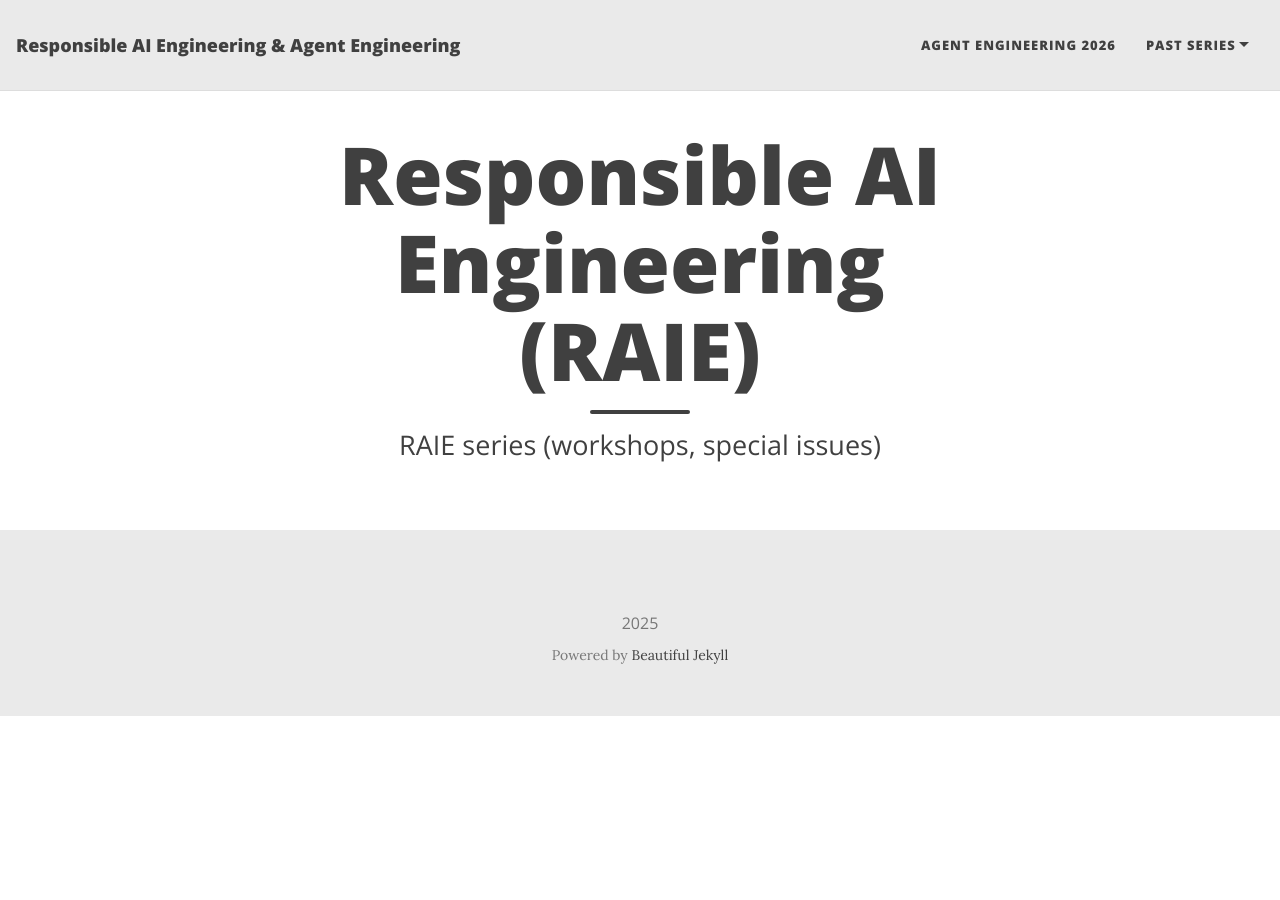
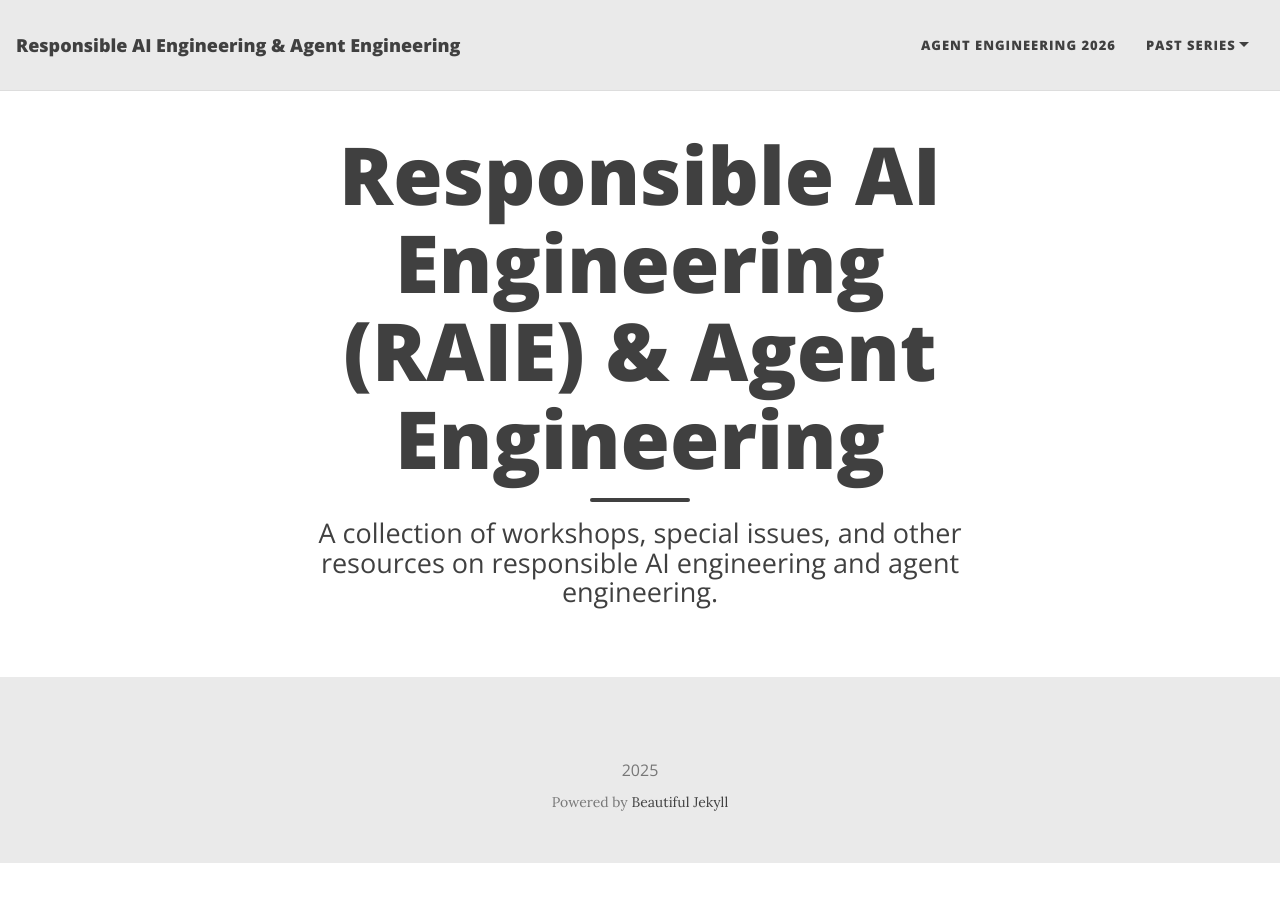
Before and after one commit to RAIEngineering/AIEng-Series, a Jekyll site: the page built from index.html, in a window 1280 px wide. Built offline with Jekyll 4.4.1, drawn with Linux system fonts in a browser that asks for light colours; nearby versions of some CDN libraries; the list of posts is cut into pages by our own code.

Commit message:
Update index.html

```diff
--- a/index.html
+++ b/index.html
@@ -1,7 +1,7 @@
 ---
 layout: home
-title: Responsible AI Engineering (RAIE)
+title: Responsible AI Engineering (RAIE) & Agent Engineering
 
 
-subtitle: RAIE series (workshops, special issues)
+subtitle: A collection of workshops, special issues, and other resources on responsible AI engineering and agent engineering.
 ---
```
